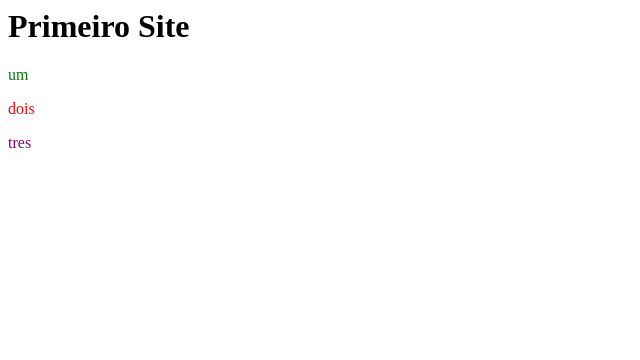
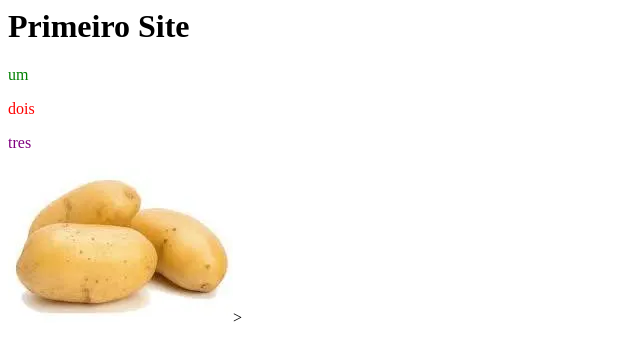
Before and after one commit to DAN1L00/primeiroSite, a plain HTML site: page index.html in a window 1280 px wide. Shown: the whole page, without its empty margins (0-640 px from the left). Drawn offline with Linux system fonts and the light colour scheme.

Commit message:
primeiro site

```diff
--- a/index.html
+++ b/index.html
@@ -13,5 +13,6 @@
 
     tres
 </p>
+      <img src="download (1).ico"/>>
     </body>
 </html>
```
Also changed, not shown: download (1).ico (added).
